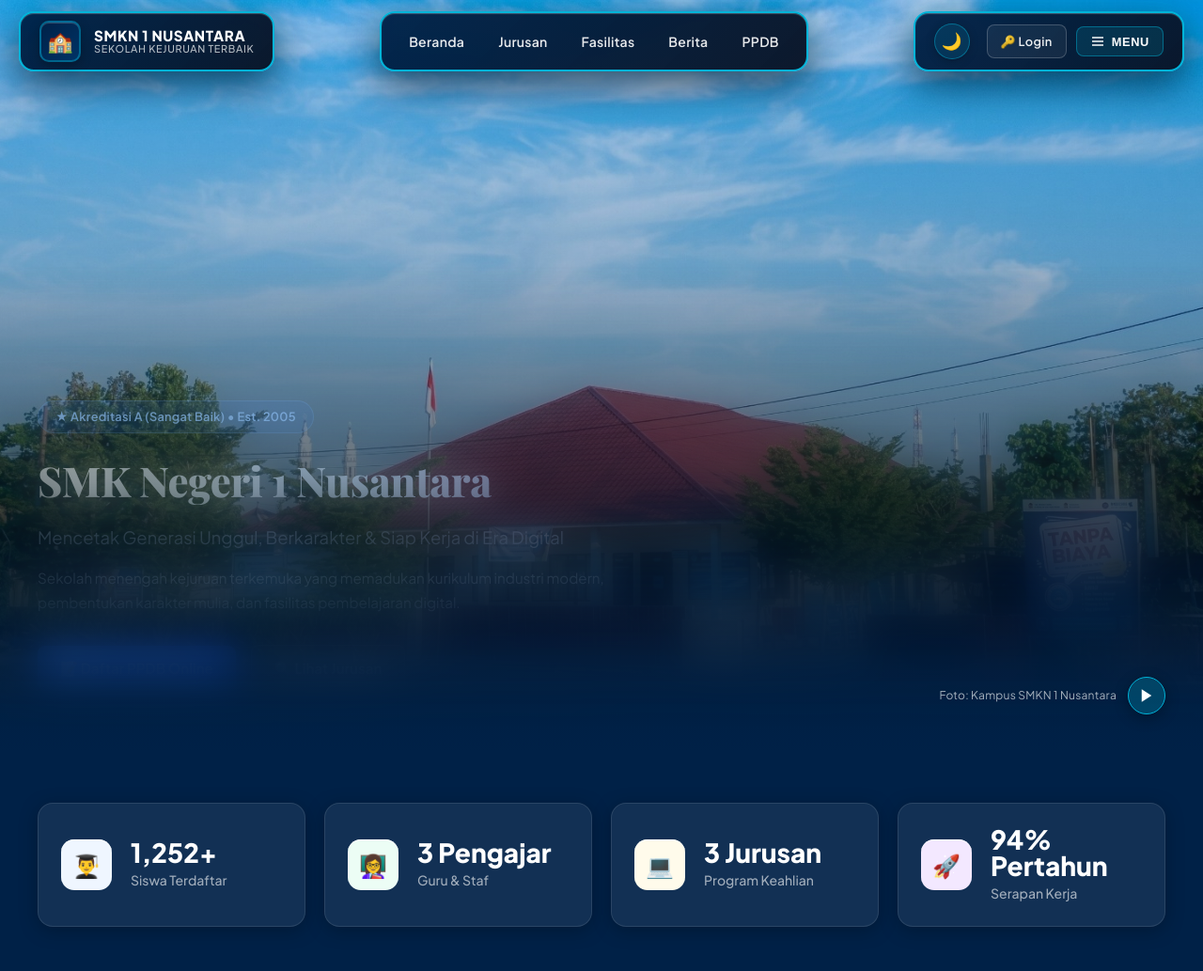
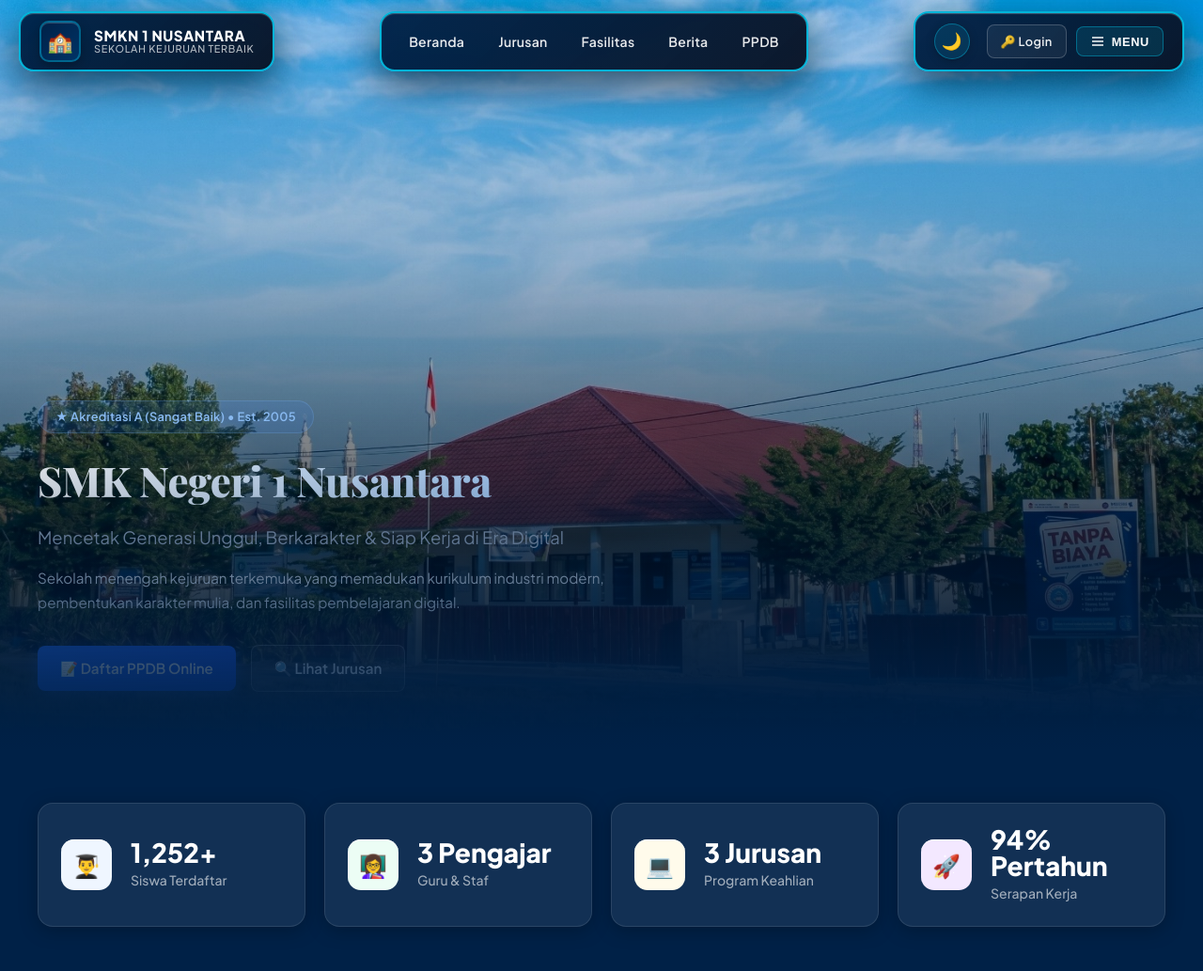
Before and after one commit to M-FARID-RASYAD-F/redesign, a Laravel app: page / in a window 1280 px wide. Shown: the top 1033 px of the page at 94% size. Run offline with Laravel 12, Linux system fonts and the light colour scheme; data comes from the database, SQL or seed files in the repository; data that the repository does not hold is empty; some web fonts are replaced.

Commit message:
Remove blur filter on hero image (use pure clean gradient fade) and remove unused play button

```diff
--- a/public/css/style.css
+++ b/public/css/style.css
@@ -613,30 +613,26 @@
   z-index: 1;
 }
 
-/* Overlay navy/rose dari bawah — jembatan transisi ultra-halus dengan progressive blur */
+/* Overlay navy/rose dari bawah — jembatan transisi halus gradasi murni (tanpa blur pada foto) */
 .hero::after {
   content: '';
   position: absolute;
-  bottom: -3px;
+  bottom: -2px;
   left: 0;
   right: 0;
-  height: 65%;
-  min-height: 380px;
+  height: 55%;
+  min-height: 320px;
   background: linear-gradient(
     to bottom,
     transparent 0%,
-    rgba(0, 33, 71, 0.02) 15%,
-    rgba(0, 33, 71, 0.08) 30%,
-    rgba(0, 33, 71, 0.24) 48%,
-    rgba(0, 33, 71, 0.55) 65%,
-    rgba(0, 33, 71, 0.85) 82%,
-    rgba(0, 33, 71, 0.98) 95%,
+    rgba(0, 33, 71, 0.04) 15%,
+    rgba(0, 33, 71, 0.16) 32%,
+    rgba(0, 33, 71, 0.38) 50%,
+    rgba(0, 33, 71, 0.68) 70%,
+    rgba(0, 33, 71, 0.90) 88%,
+    rgba(0, 33, 71, 0.98) 96%,
     #002147 100%
   );
-  backdrop-filter: blur(20px);
-  -webkit-backdrop-filter: blur(20px);
-  mask-image: linear-gradient(to bottom, transparent 0%, rgba(0, 0, 0, 0.2) 20%, rgba(0, 0, 0, 0.8) 60%, black 90%);
-  -webkit-mask-image: linear-gradient(to bottom, transparent 0%, rgba(0, 0, 0, 0.2) 20%, rgba(0, 0, 0, 0.8) 60%, black 90%);
   pointer-events: none;
   z-index: 2;
 }
@@ -802,44 +798,6 @@
     inset 0 1px 0 rgba(255,255,255,0.12);
 }
 
-/* Hero Bottom Bar — Play video & photo credit */
-.hero-bottom-bar {
-  position: absolute;
-  bottom: 2.5rem;
-  right: 2.5rem;
-  display: flex;
-  align-items: center;
-  gap: 12px;
-  z-index: 3;
-}
-
-.hero-credit {
-  font-size: 0.75rem;
-  color: rgba(255, 255, 255, 0.65);
-  letter-spacing: 0.02em;
-}
-
-.hero-play-btn {
-  width: 40px;
-  height: 40px;
-  border-radius: 50%;
-  background: rgba(0, 180, 216, 0.25);
-  border: 1.5px solid #00B4D8;
-  display: inline-flex;
-  align-items: center;
-  justify-content: center;
-  color: #ffffff;
-  transition: all 0.3s ease;
-  box-shadow: 0 4px 15px rgba(0, 0, 0, 0.3);
-}
-
-.hero-play-btn:hover {
-  background: #00B4D8;
-  transform: scale(1.1);
-  box-shadow: 0 0 20px rgba(0, 180, 216, 0.6);
-  color: #ffffff;
-}
-
 /* Stats Section — Seamless blend tepat di batas bawah hero */
 .stats-section {
   background: #002147;
--- a/resources/views/welcome.blade.php
+++ b/resources/views/welcome.blade.php
@@ -24,16 +24,6 @@
                     </a>
                 </div>
             </div>
-        </div>
-
-        {{-- Tombol Play + kredit foto — pojok kanan bawah --}}
-        <div class="hero-bottom-bar">
-            <span class="hero-credit">Foto: Kampus SMKN 1 Nusantara</span>
-            <a href="#beranda" class="hero-play-btn" aria-label="Putar video profil">
-                <svg width="18" height="18" fill="currentColor" viewBox="0 0 24 24">
-                    <polygon points="5,3 19,12 5,21"/>
-                </svg>
-            </a>
         </div>
     </section>
 
```
Also changed, not shown: other parts of public/css/style.css (+6 -20 lines).
